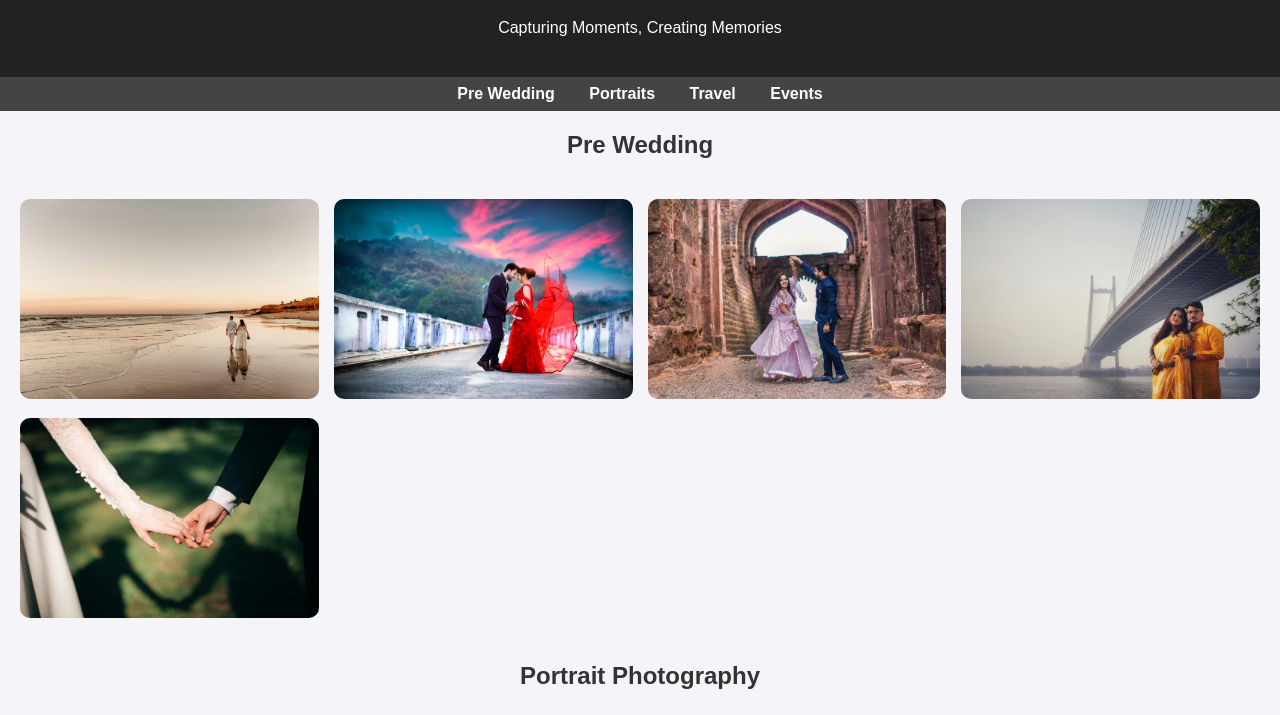
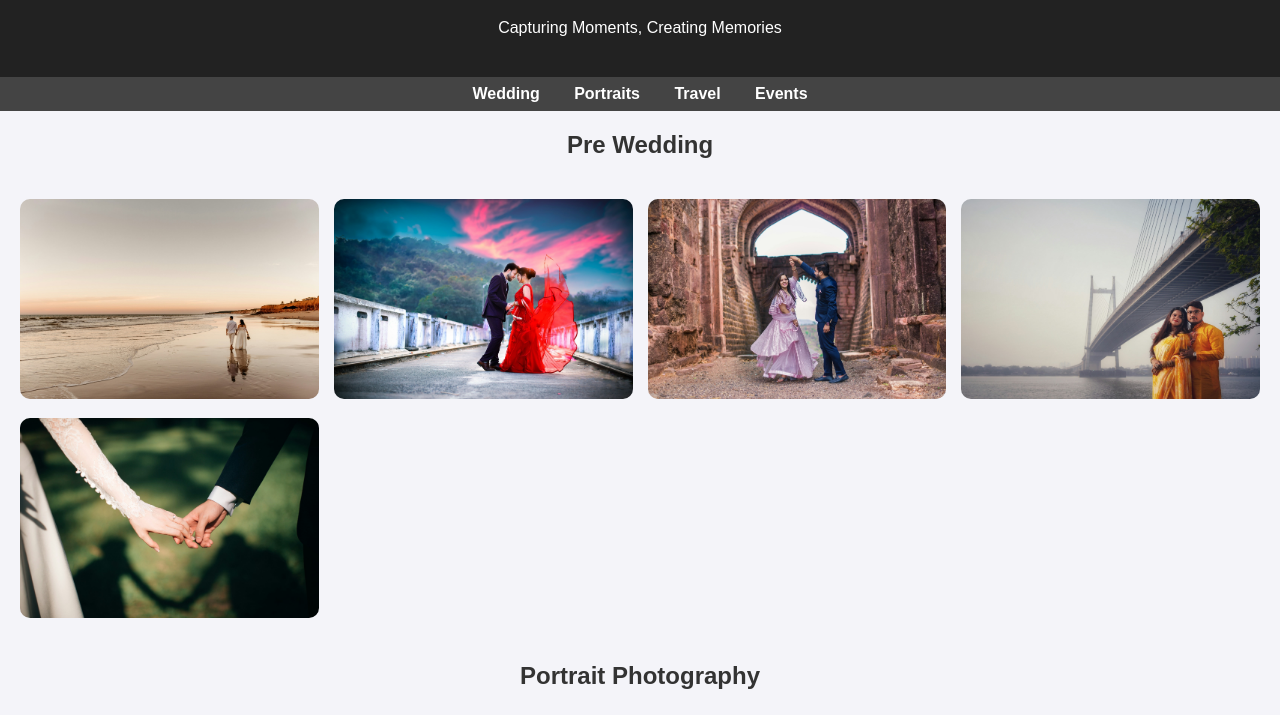
Before and after one commit to Jeelpatel21/photographySkillsPortfolio, a plain HTML site: page index.html in a window 1280 px wide. Shown: the part 85-800 px from the top of the page. Drawn offline with Linux system fonts and the light colour scheme.

Commit message:
Update index.html

```diff
--- a/index.html
+++ b/index.html
@@ -16,7 +16,7 @@
   </header>
 
   <nav>
-    <a href="#wedding">Pre Wedding</a>
+    <a href="#wedding">Wedding</a>
     <a href="#portraits">Portraits</a>
     <a href="#travel">Travel</a>
     <a href="#events">Events</a>
```
